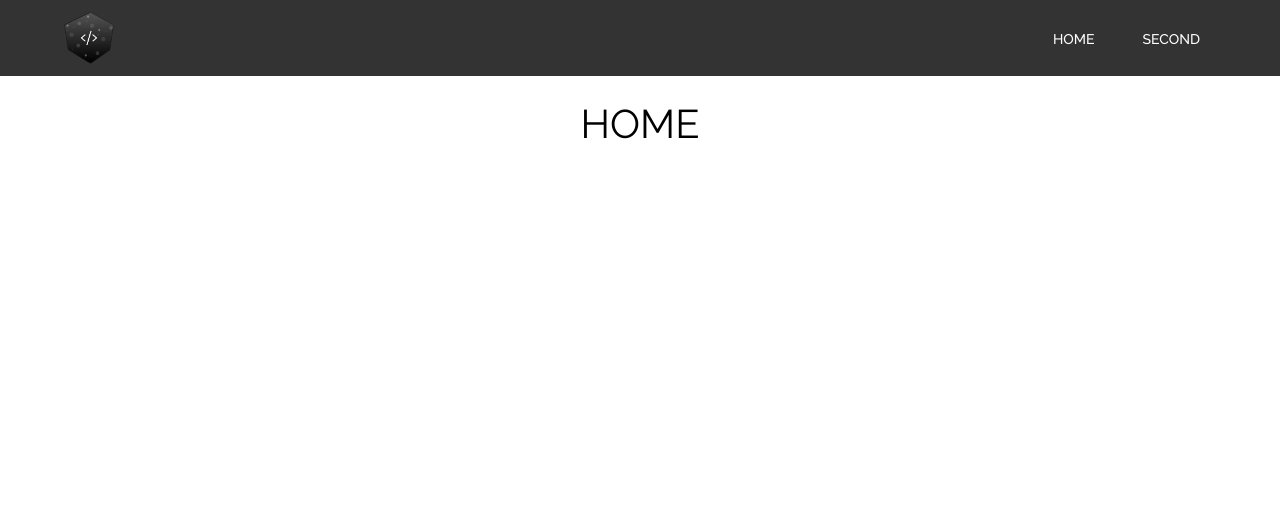
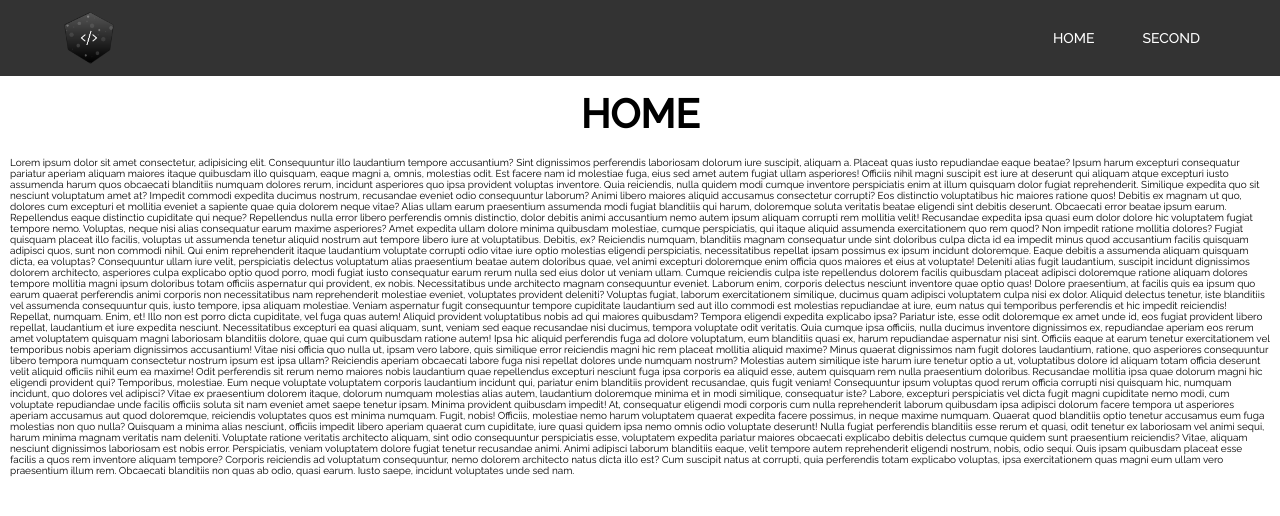
Before and after one commit to mladen081/romanovic-art, a Vue app: page / in a window 1280 px wide. Shown: the top 516 px of the page. Built offline with nearby package versions, Linux system fonts and the light colour scheme.

Commit message:
002 Style fix.

```diff
--- a/src/App.vue
+++ b/src/App.vue
@@ -18,11 +18,45 @@ export default {
 <style>
 @import url('https://fonts.googleapis.com/css2?family=Raleway:wght@400;500&display=swap');
 
-* {
+*,
+*::before,
+*::after {
+  margin: 0;
   padding: 0;
-  margin: 0;
+  box-sizing: inherit;
+}
+
+html {
+  font-size: 62.5%;
+}
+
+body {
+  font-family: 'Raleway', sans-serif;
   box-sizing: border-box;
-  font-family: 'Raleway', sans-serif;
-  font-weight: 400;
+}
+
+.pagecontent {
+  padding: 7rem 1rem;
+}
+
+/* Typography */
+
+h1 {
+  font-size: 4rem;
+  margin: 2rem 0;
+  text-align: center;
+}
+
+@media (max-width: 991px) {
+  h1 {
+    font-size: 3.5rem;
+  }
+}
+
+
+@media (max-width: 767px) {
+  h1 {
+    font-size: 3rem;
+  }
 }
 </style>
--- a/src/components/MainNav.vue
+++ b/src/components/MainNav.vue
@@ -87,7 +87,7 @@ header nav {
   position: relative;
   display: flex;
   flex-direction: row;
-  padding: 12px 0;
+  padding: 1.2rem 0;
   transition: 0.5s ease all;
   width: 90%;
   margin: 0 auto;
@@ -103,15 +103,15 @@ header nav ul .link {
 
 header nav ul li {
   text-transform: uppercase;
-  padding: 16px;
-  margin-left: 16px;
+  padding: 1.6rem;
+  margin-left: 1.6rem;
 }
 
 header nav ul li .link {
-  font-size: 14px;
+  font-size: 1.4rem;
   transition: 0.5s ease all;
-  padding-bottom: 4px;
-  border-bottom: 1px solid transparent;
+  padding-bottom: 0.4rem;
+  border-bottom: 0.1rem solid transparent;
 }
 
 header nav ul li .link:hover {
@@ -125,7 +125,7 @@ header nav .branding {
 }
 
 header nav .branding img {
-  width: 50px;
+  width: 5rem;
   transition: 0.5s ease all;
 }
 
@@ -141,13 +141,13 @@ header nav .icon {
   align-items: center;
   position: absolute;
   top: 0;
-  right: 24px;
+  right: 2.4rem;
   height: 100%;
 }
 
 header nav .icon i {
   cursor: pointer;
-  font-size: 24px;
+  font-size: 2.4rem;
   transition: 0.8s ease all;
 }
 
@@ -160,7 +160,7 @@ header nav .dropdown-nav {
   flex-direction: column;
   position: fixed;
   width: 100%;
-  max-width: 250px;
+  max-width: 25rem;
   height: 100%;
   background-color: rgba(0, 0, 0, 0.95);
   top: 0%;
@@ -181,7 +181,7 @@ header nav .mobile-nav-leave-active {
 
 header nav .mobile-nav-enter-from,
 header nav .mobile-nav-leave-to {
-  transform: translateX(-250px);
+  transform: translateX(-25rem);
 }
 
 header nav .mobile-nav-enter-to {
@@ -190,16 +190,16 @@ header nav .mobile-nav-enter-to {
 
 .scrolled-nav {
   background-color: #000;
-  box-shadow: 0 4px 6px -1px rgba(0, 0, 0, 0.1), 0 2px 4px -1px rgba(0, 0, 0, 0.06);
+  box-shadow: 0 0.4rem 0.6rem -0.1rem rgba(0, 0, 0, 0.1), 0 0.2rem 0.4rem -0.1rem rgba(0, 0, 0, 0.06);
 }
 
 .scrolled-nav nav {
-  padding: 8px 0;
+  padding: 0.8rem 0;
 }
 
 .scrolled-nav nav .branding img {
-  width: 40px;
-  box-shadow: 0 4px 6px -1px rgba(0, 0, 0, 0.1), 0 2px 4px -1px rgba(0, 0, 0, 0.06);
+  width: 4rem;
+  box-shadow: 0 0.4rem 0.6rem -0.1rem rgba(0, 0, 0, 0.1), 0 0.2rem 0.4rem -0.1rem rgba(0, 0, 0, 0.06);
 }
 
 @media (min-width: 1200px) {
--- a/src/views/HomeView.vue
+++ b/src/views/HomeView.vue
@@ -1,6 +1,91 @@
 <template>
   <div class="pagecontent">
     <h1>HOME</h1>
+    <p>
+      Lorem ipsum dolor sit amet consectetur, adipisicing elit. Consequuntur illo laudantium tempore
+      accusantium? Sint dignissimos perferendis laboriosam dolorum iure suscipit, aliquam a. Placeat
+      quas iusto repudiandae eaque beatae? Ipsum harum excepturi consequatur pariatur aperiam
+      aliquam maiores itaque quibusdam illo quisquam, eaque magni a, omnis, molestias odit. Est
+      facere nam id molestiae fuga, eius sed amet autem fugiat ullam asperiores! Officiis nihil
+      magni suscipit est iure at deserunt qui aliquam atque excepturi iusto assumenda harum quos
+      obcaecati blanditiis numquam dolores rerum, incidunt asperiores quo ipsa provident voluptas
+      inventore. Quia reiciendis, nulla quidem modi cumque inventore perspiciatis enim at illum
+      quisquam dolor fugiat reprehenderit. Similique expedita quo sit nesciunt voluptatum amet at?
+      Impedit commodi expedita ducimus nostrum, recusandae eveniet odio consequuntur laborum? Animi
+      libero maiores aliquid accusamus consectetur corrupti? Eos distinctio voluptatibus hic maiores
+      ratione quos! Debitis ex magnam ut quo, dolores cum excepturi et mollitia eveniet a sapiente
+      quae quia dolorem neque vitae? Alias ullam earum praesentium assumenda modi fugiat blanditiis
+      qui harum, doloremque soluta veritatis beatae eligendi sint debitis deserunt. Obcaecati error
+      beatae ipsum earum. Repellendus eaque distinctio cupiditate qui neque? Repellendus nulla error
+      libero perferendis omnis distinctio, dolor debitis animi accusantium nemo autem ipsum aliquam
+      corrupti rem mollitia velit! Recusandae expedita ipsa quasi eum dolor dolore hic voluptatem
+      fugiat tempore nemo. Voluptas, neque nisi alias consequatur earum maxime asperiores? Amet
+      expedita ullam dolore minima quibusdam molestiae, cumque perspiciatis, qui itaque aliquid
+      assumenda exercitationem quo rem quod? Non impedit ratione mollitia dolores? Fugiat quisquam
+      placeat illo facilis, voluptas ut assumenda tenetur aliquid nostrum aut tempore libero iure at
+      voluptatibus. Debitis, ex? Reiciendis numquam, blanditiis magnam consequatur unde sint
+      doloribus culpa dicta id ea impedit minus quod accusantium facilis quisquam adipisci quos,
+      sunt non commodi nihil. Qui enim reprehenderit itaque laudantium voluptate corrupti odio vitae
+      iure optio molestias eligendi perspiciatis, necessitatibus repellat ipsam possimus ex ipsum
+      incidunt doloremque. Eaque debitis a assumenda aliquam quisquam dicta, ea voluptas?
+      Consequuntur ullam iure velit, perspiciatis delectus voluptatum alias praesentium beatae autem
+      doloribus quae, vel animi excepturi doloremque enim officia quos maiores et eius at voluptate!
+      Deleniti alias fugit laudantium, suscipit incidunt dignissimos dolorem architecto, asperiores
+      culpa explicabo optio quod porro, modi fugiat iusto consequatur earum rerum nulla sed eius
+      dolor ut veniam ullam. Cumque reiciendis culpa iste repellendus dolorem facilis quibusdam
+      placeat adipisci doloremque ratione aliquam dolores tempore mollitia magni ipsum doloribus
+      totam officiis aspernatur qui provident, ex nobis. Necessitatibus unde architecto magnam
+      consequuntur eveniet. Laborum enim, corporis delectus nesciunt inventore quae optio quas!
+      Dolore praesentium, at facilis quis ea ipsum quo earum quaerat perferendis animi corporis non
+      necessitatibus nam reprehenderit molestiae eveniet, voluptates provident deleniti? Voluptas
+      fugiat, laborum exercitationem similique, ducimus quam adipisci voluptatem culpa nisi ex
+      dolor. Aliquid delectus tenetur, iste blanditiis vel assumenda consequuntur quis, iusto
+      tempore, ipsa aliquam molestiae. Veniam aspernatur fugit consequuntur tempore cupiditate
+      laudantium sed aut illo commodi est molestias repudiandae at iure, eum natus qui temporibus
+      perferendis et hic impedit reiciendis! Repellat, numquam. Enim, et! Illo non est porro dicta
+      cupiditate, vel fuga quas autem! Aliquid provident voluptatibus nobis ad qui maiores
+      quibusdam? Tempora eligendi expedita explicabo ipsa? Pariatur iste, esse odit doloremque ex
+      amet unde id, eos fugiat provident libero repellat, laudantium et iure expedita nesciunt.
+      Necessitatibus excepturi ea quasi aliquam, sunt, veniam sed eaque recusandae nisi ducimus,
+      tempora voluptate odit veritatis. Quia cumque ipsa officiis, nulla ducimus inventore
+      dignissimos ex, repudiandae aperiam eos rerum amet voluptatem quisquam magni laboriosam
+      blanditiis dolore, quae qui cum quibusdam ratione autem! Ipsa hic aliquid perferendis fuga ad
+      dolore voluptatum, eum blanditiis quasi ex, harum repudiandae aspernatur nisi sint. Officiis
+      eaque at earum tenetur exercitationem vel temporibus nobis aperiam dignissimos accusantium!
+      Vitae nisi officia quo nulla ut, ipsam vero labore, quis similique error reiciendis magni hic
+      rem placeat mollitia aliquid maxime? Minus quaerat dignissimos nam fugit dolores laudantium,
+      ratione, quo asperiores consequuntur libero tempora numquam consectetur nostrum ipsum est ipsa
+      ullam? Reiciendis aperiam obcaecati labore fuga nisi repellat dolores unde numquam nostrum?
+      Molestias autem similique iste harum iure tenetur optio a ut, voluptatibus dolore id aliquam
+      totam officia deserunt velit aliquid officiis nihil eum ea maxime! Odit perferendis sit rerum
+      nemo maiores nobis laudantium quae repellendus excepturi nesciunt fuga ipsa corporis ea
+      aliquid esse, autem quisquam rem nulla praesentium doloribus. Recusandae mollitia ipsa quae
+      dolorum magni hic eligendi provident qui? Temporibus, molestiae. Eum neque voluptate
+      voluptatem corporis laudantium incidunt qui, pariatur enim blanditiis provident recusandae,
+      quis fugit veniam! Consequuntur ipsum voluptas quod rerum officia corrupti nisi quisquam hic,
+      numquam incidunt, quo dolores vel adipisci? Vitae ex praesentium dolorem itaque, dolorum
+      numquam molestias alias autem, laudantium doloremque minima et in modi similique, consequatur
+      iste? Labore, excepturi perspiciatis vel dicta fugit magni cupiditate nemo modi, cum voluptate
+      repudiandae unde facilis officiis soluta sit nam eveniet amet saepe tenetur ipsam. Minima
+      provident quibusdam impedit! At, consequatur eligendi modi corporis cum nulla reprehenderit
+      laborum quibusdam ipsa adipisci dolorum facere tempora ut asperiores aperiam accusamus aut
+      quod doloremque, reiciendis voluptates quos est minima numquam. Fugit, nobis! Officiis,
+      molestiae nemo harum voluptatem quaerat expedita facere possimus, in neque maxime numquam.
+      Quaerat quod blanditiis optio tenetur accusamus eum fuga molestias non quo nulla? Quisquam a
+      minima alias nesciunt, officiis impedit libero aperiam quaerat cum cupiditate, iure quasi
+      quidem ipsa nemo omnis odio voluptate deserunt! Nulla fugiat perferendis blanditiis esse rerum
+      et quasi, odit tenetur ex laboriosam vel animi sequi, harum minima magnam veritatis nam
+      deleniti. Voluptate ratione veritatis architecto aliquam, sint odio consequuntur perspiciatis
+      esse, voluptatem expedita pariatur maiores obcaecati explicabo debitis delectus cumque quidem
+      sunt praesentium reiciendis? Vitae, aliquam nesciunt dignissimos laboriosam est nobis error.
+      Perspiciatis, veniam voluptatem dolore fugiat tenetur recusandae animi. Animi adipisci laborum
+      blanditiis eaque, velit tempore autem reprehenderit eligendi nostrum, nobis, odio sequi. Quis
+      ipsam quibusdam placeat esse facilis a quos rem inventore aliquam tempore? Corporis reiciendis
+      ad voluptatum consequuntur, nemo dolorem architecto natus dicta illo est? Cum suscipit natus
+      at corrupti, quia perferendis totam explicabo voluptas, ipsa exercitationem quas magni eum
+      ullam vero praesentium illum rem. Obcaecati blanditiis non quas ab odio, quasi earum. Iusto
+      saepe, incidunt voluptates unde sed nam.
+    </p>
   </div>
 </template>
 
@@ -10,10 +95,4 @@ export default {
 }
 </script>
 
-<style scoped>
-h1 {
-  padding-top: 100px;
-  font-size: 40px;
-  text-align: center;
-}
-</style>
+<style scoped></style>
--- a/src/views/SecondPageView.vue
+++ b/src/views/SecondPageView.vue
@@ -1,5 +1,7 @@
 <template>
-  <h1>SECOND PAGE</h1>
+  <div class="pagecontent">
+    <h1>SECOND PAGE</h1>
+  </div>
 </template>
 
 <script>
@@ -8,10 +10,4 @@ export default {
 }
 </script>
 
-<style scoped>
-h1 {
-  padding-top: 100px;
-  font-size: 40px;
-  text-align: center;
-}
-</style>
+<style scoped></style>
```
